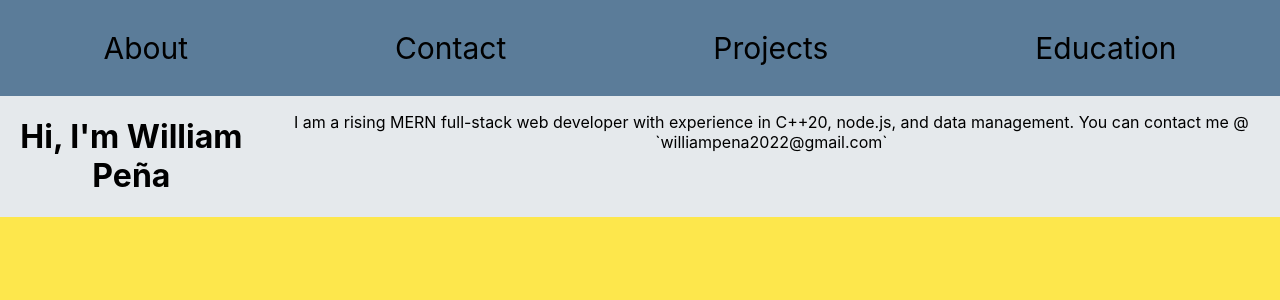
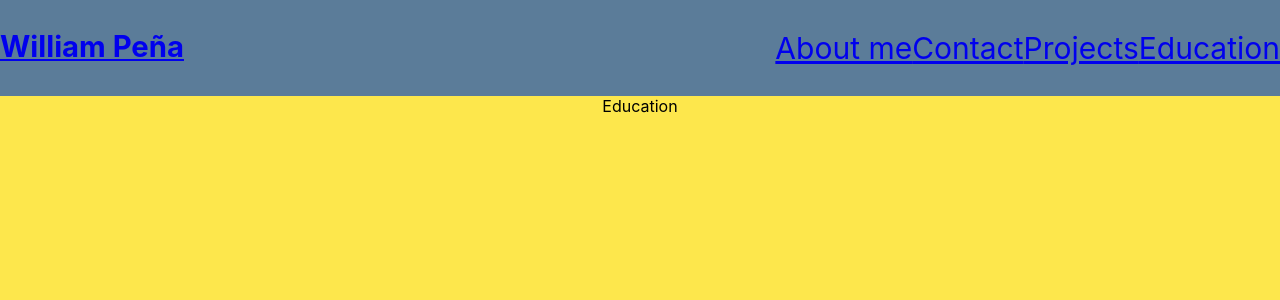
Before and after one commit to williampena28/porfolio-site, a React (Create React App) app: page /education in a window 1280 px wide. Shown: the top 300 px of the page. Built offline with nearby package versions, Linux system fonts and the light colour scheme.

Commit message:
link functionality

```diff
--- a/package.json
+++ b/package.json
@@ -41,5 +41,6 @@
       "last 1 firefox version",
       "last 1 safari version"
     ]
-  }
+  },
+  "proxy": "http://localhost:5000/"
 }
--- a/src/App.js
+++ b/src/App.js
@@ -1,6 +1,5 @@
-import { BrowserRouter as Router } from 'react-router-dom'
-import MainPage from './pages/main'
 import Nav from './components/nav'
+import { Outlet } from 'react-router-dom';
 import './App.css';
 
 function App() {
@@ -8,7 +7,7 @@ function App() {
   return (
     <div className="App">
       <Nav/>
-      <MainPage/>
+      <Outlet/>
     </div>
   );
 }
--- a/src/components/nav/index.css
+++ b/src/components/nav/index.css
@@ -1,6 +1,9 @@
 .nav-bar
 {
     background-color: #5B7C99;
+    display: flex;
+    justify-content: space-between;
+    font-size: 25px;
 }
 .nav-items
 {
@@ -9,3 +12,9 @@
     justify-content: space-around;
     font-size: 30px;
 }
+p:hover
+{
+    cursor: pointer;
+    color: #FDE74C;
+    font-style: underline;
+}
--- a/src/components/nav/index.js
+++ b/src/components/nav/index.js
@@ -1,14 +1,16 @@
 import React from 'react'
+import { Link } from 'react-router-dom'
 import './index.css'
 
 const Nav = () => {
   return (
     <div className='nav-bar'>
+      <Link to='/'><h3>William Peña</h3></Link>
         <nav className='nav-items'>
-            <p>About</p>
-            <p>Contact</p>
-            <p>Projects</p>
-            <p>Education</p>
+            <Link to='/about_me'><p>About me</p></Link>
+            <Link to='/contact'><p>Contact</p></Link>
+            <Link to='/projects'><p>Projects</p></Link>
+            <Link to='/education'><p>Education</p></Link>
         </nav>
     </div>
   )
--- a/src/index.js
+++ b/src/index.js
@@ -2,12 +2,50 @@ import React from 'react';
 import ReactDOM from 'react-dom/client';
 import './index.css';
 import App from './App';
+import AboutMe from './pages/about_me';
+import Contact from './pages/contact'
+import MainPage from './pages/main';
+import Projects from './pages/projects';
 import reportWebVitals from './reportWebVitals';
+import {
+  createBrowserRouter,
+  RouterProvider
+} from 'react-router-dom';
+import Education from './pages/education';
+
+const router = createBrowserRouter([
+  {
+    path: "/",
+    element: <App />,
+    children: [
+      {
+        path: "/",
+        element: <MainPage/>
+      },
+      {
+        path: "/about_me",
+        element: <AboutMe/>
+      },
+      {
+        path: "/contact",
+        element: <Contact/>
+      },
+      {
+        path: "/projects",
+        element: <Projects/>
+      },
+      {
+        path: "/education",
+        element: <Education/>
+      }
+    ]
+  },
+])
 
 const root = ReactDOM.createRoot(document.getElementById('root'));
 root.render(
   <React.StrictMode>
-    <App />
+    <RouterProvider router={router} />
   </React.StrictMode>
 );
 
--- /dev/null
+++ b/src/pages/contact/index.js
@@ -0,0 +1,9 @@
+import React from 'react'
+
+const Contact = () => {
+  return (
+    <div>Contact</div>
+  )
+}
+
+export default Contact
--- /dev/null
+++ b/src/pages/education/index.js
@@ -0,0 +1,9 @@
+import React from 'react'
+
+const Education = () => {
+  return (
+    <div>Education</div>
+  )
+}
+
+export default Education
--- /dev/null
+++ b/src/pages/projects/index.js
@@ -0,0 +1,9 @@
+import React from 'react'
+
+const Projects = () => {
+  return (
+    <div>Projects</div>
+  )
+}
+
+export default Projects
```
